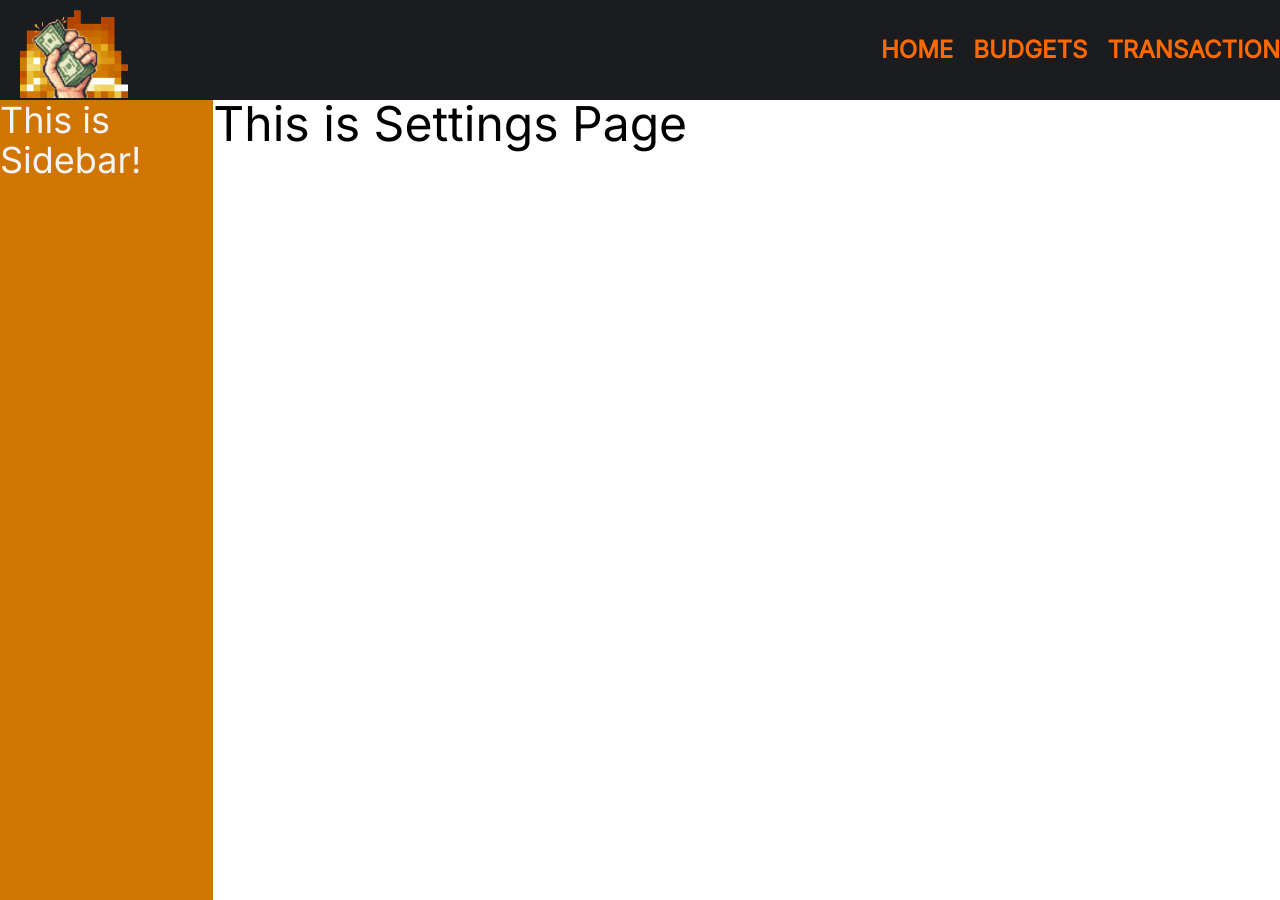
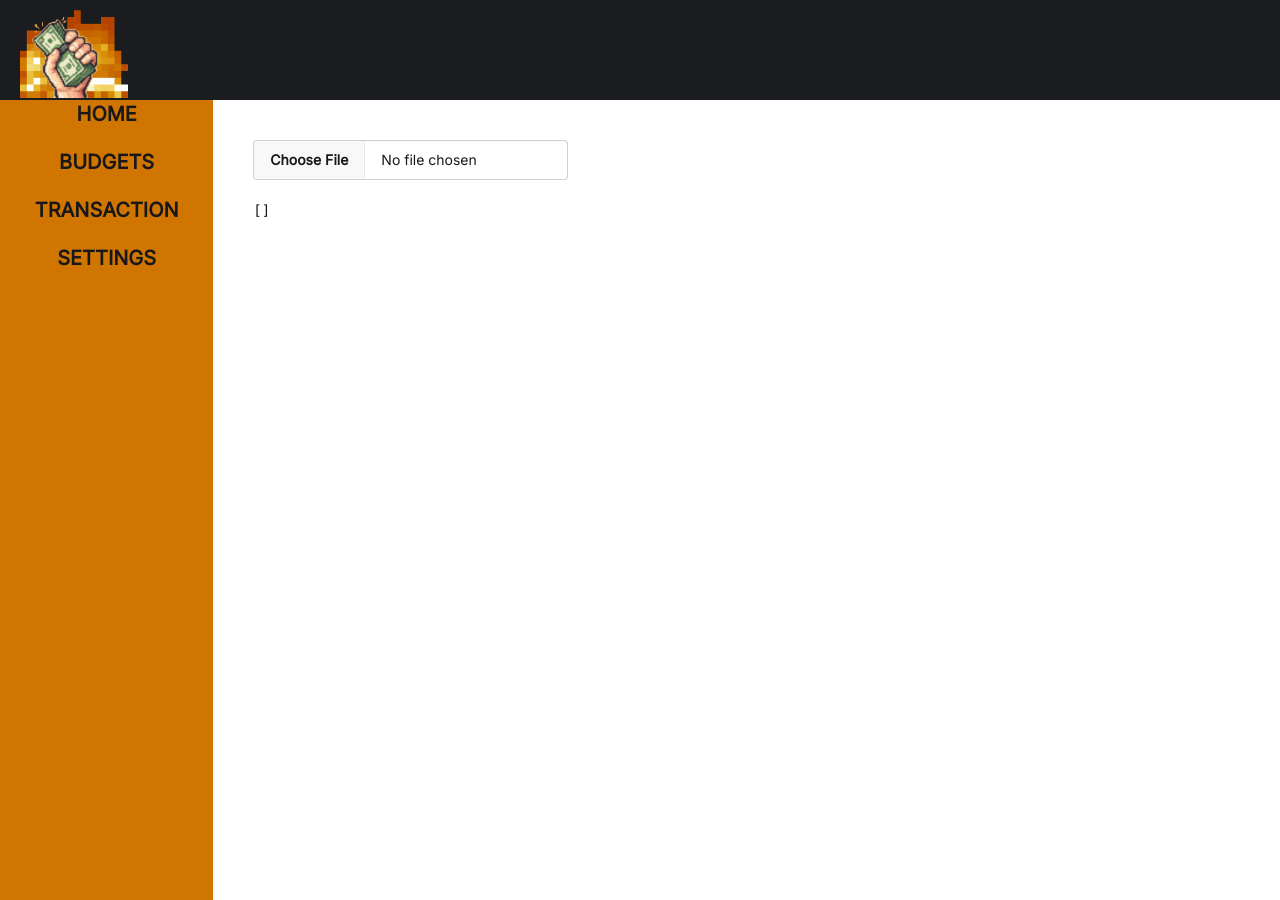
Before and after one commit to khanirfan18/finBoard, a React (Vite) app: page /settings in a window 1280 px wide. Built offline with nearby package versions, Linux system fonts and the light colour scheme.

Commit message:
added papaparse and made csv handling logic with simple tables

```diff
--- a/package.json
+++ b/package.json
@@ -11,8 +11,11 @@
   },
   "dependencies": {
     "@fontsource/inter": "^5.2.8",
+    "lucide-react": "^1.8.0",
     "react": "^19.2.4",
     "react-dom": "^19.2.4",
+    "react-dropzone": "^15.0.0",
+    "react-papaparse": "^4.4.0",
     "react-router-dom": "^7.14.1"
   },
   "devDependencies": {
@@ -21,6 +24,7 @@
     "@types/react": "^19.2.14",
     "@types/react-dom": "^19.2.3",
     "@vitejs/plugin-react": "^6.0.1",
+    "daisyui": "^5.5.19",
     "eslint": "^9.39.4",
     "eslint-plugin-react-hooks": "^7.0.1",
     "eslint-plugin-react-refresh": "^0.5.2",
--- a/src/App.jsx
+++ b/src/App.jsx
@@ -4,10 +4,11 @@ import Budgets from "./pages/Budgets";
 import Settings from "./pages/Settings";
 import Transaction from "./pages/Transaction";
 import Layout from "./components/layout/Layout";
-
+import {AppContext} from "./context/AppContext";
 export default function App() {
   return (
     <>
+    <AppContext>
       <BrowserRouter>
         <Routes>
           <Route path="/" element={<Layout />}>
@@ -18,6 +19,7 @@ export default function App() {
           </Route>
         </Routes>
       </BrowserRouter>
+      </AppContext>
     </>
   );
 }
--- a/src/components/layout/Header.jsx
+++ b/src/components/layout/Header.jsx
@@ -2,27 +2,13 @@ import { Link } from "react-router-dom";
 export default function Header() {
   return (
     <header>
-      <nav className="flex flex-row items-center bg-[#1A1C20] h-25 justify-between">
+      <nav className="flex flex-row items-center bg-[#1A1C20] h-25">
         <img
           className="w-27 mx-5 mb-3"
           src="src/assets/finb.gif"
           alt="finboard icon"
         />
 
-        <div className="flex flex-row gap-5">
-          <Link to={"/"} className="text-orange-500 text-2xl font-bold">
-            HOME
-          </Link>
-          <Link to={"budgets"} className="text-orange-500 text-2xl font-bold">
-            BUDGETS
-          </Link>
-          <Link
-            to={"transaction"}
-            className="text-orange-500 text-2xl font-bold"
-          >
-            TRANSACTION
-          </Link>
-        </div>
       </nav>
     </header>
   );
--- a/src/components/layout/Sidebar.jsx
+++ b/src/components/layout/Sidebar.jsx
@@ -1,9 +1,26 @@
+import { Link } from "react-router-dom";
 export default function Sidebar() {
   return (
     <div className="w-1/6 bg-[#CF7500]">
-      <h1 className="text-[#F4F4F4] text-4xl">
-        This is Sidebar!
-      </h1>
+      <div className="flex flex-col items-center gap-5">
+
+        <Link to={"/"} className="text-black-500 text-xl font-bold">
+          HOME
+        </Link>
+
+        <Link to={"budgets"} className="text-black-500 text-xl font-bold">
+          BUDGETS
+        </Link>
+
+        <Link to={"transaction"} className="text-black-500 text-xl font-bold">
+          TRANSACTION
+        </Link>
+
+        <Link to={"settings"} className="text-black-500 text-xl font-bold">
+          SETTINGS
+        </Link>
+
+      </div>
     </div>
   );
 }
--- a/src/components/utils/categorize.js
+++ b/src/components/utils/categorize.js
@@ -0,0 +1,23 @@
+
+  const keywords = {
+    Food : ["swiggy", "zomato", "blinkit", "bigbasket"],
+    Transport : ["uber", "ola", "rapido", "petrol"],
+    Income : ["salary", "freelance", "dividend"],
+    Entertainment : ["netflix", "youtube", "bookmyshow", "spotify"],
+    Shopping : ["amazon", "flipkart", "hm", "myntra"],
+    Bills : ["electricity", "water", "airtel", "rent"],
+    Health : ["medical", "pharmacy", "gym"]
+  }
+
+export default function categorize(description) {
+
+  const desc = description.toLowerCase()
+    for (const [category, words] of Object.entries(keywords)) {
+      if (words.some(word => desc.includes(word))) {
+        return category
+      }
+    }
+    return "Other"
+
+
+}
--- a/src/context/AppContext.jsx
+++ b/src/context/AppContext.jsx
@@ -0,0 +1,10 @@
+import React from 'react'
+export const DataContext = React.createContext();
+export function AppContext({children}){
+  const [transactions, setTransactions] = React.useState(JSON.parse(localStorage.getItem( 'transactions'))|| [])
+  return (
+      <DataContext.Provider value={{transactions,setTransactions}}>
+        {children}
+      </DataContext.Provider>
+  )
+}
--- a/src/index.css
+++ b/src/index.css
@@ -1,4 +1,5 @@
 @import "tailwindcss";
+@plugin "daisyui";
 :root {
   font-family: "Inter", sans-serif;
 }
--- a/src/pages/Dashboard.jsx
+++ b/src/pages/Dashboard.jsx
@@ -1,5 +1,3 @@
 export default function Dashboard() {
-  return (
-      <h1 className="text-5xl">This is Dashboard Page</h1>
-  );
+  return <></>;
 }
--- a/src/pages/Settings.jsx
+++ b/src/pages/Settings.jsx
@@ -1,5 +1,36 @@
-export default function Settings() {
+import { useState, useContext } from "react";
+import Papa from "papaparse";
+import { DataContext } from "../context/AppContext";
+
+export default function CSVParser() {
+  const { transactions, setTransactions } = useContext(DataContext);
+  const [data, setData] = useState([]);
+
+  const handleFile = (e) => {
+    const file = e.target.files[0];
+
+    Papa.parse(file, {
+      header: true,
+      skipEmptyLines: true,
+      complete: (results) => {
+        setData(results.data);
+        localStorage.setItem("transactions", JSON.stringify(results.data));
+        setTransactions(results.data);
+
+      },
+    });
+  };
+
   return (
-      <h1 className="text-5xl">This is Settings Page</h1>
+    <div className="p-10">
+      <input
+        type="file"
+        accept=".csv"
+        className="file-input file-input-bordered"
+        onChange={handleFile}
+      />
+
+      <pre className="mt-5 text-sm">{JSON.stringify(data, null, 2)}</pre>
+    </div>
   );
 }
--- a/src/pages/Transaction.jsx
+++ b/src/pages/Transaction.jsx
@@ -1,5 +1,31 @@
+import React from "react";
+import { DataContext } from "../context/AppContext";
+import categorize from "../components/utils/categorize";
+
 export default function Transaction() {
+  const { transactions, setTransactions } = React.useContext(DataContext);
   return (
-      <h1 className="text-5xl">This is Transaction Page</h1>
+    <>
+      <table className="">
+        <thead>
+          <tr>
+            <th>Date</th>
+            <th>Description</th>
+            <th>Amount</th>
+            <th>Category</th>
+          </tr>
+        </thead>
+        <tbody>
+          {transactions?.map((data, i) => (
+            <tr key={i}>
+              <td>{data.Date}</td>
+              <td>categorize({data.Description})</td>
+              <td>{data.Amount}</td>
+              <td>{categorize(data.Description)}</td>
+            </tr>
+          ))}
+        </tbody>
+      </table>
+    </>
   );
 }
```
Also changed, not shown: 1 other file (tests, documents, lock files or other folders).
